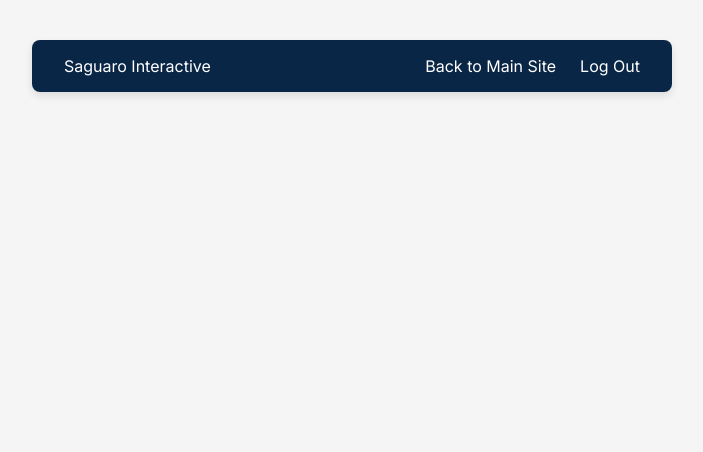
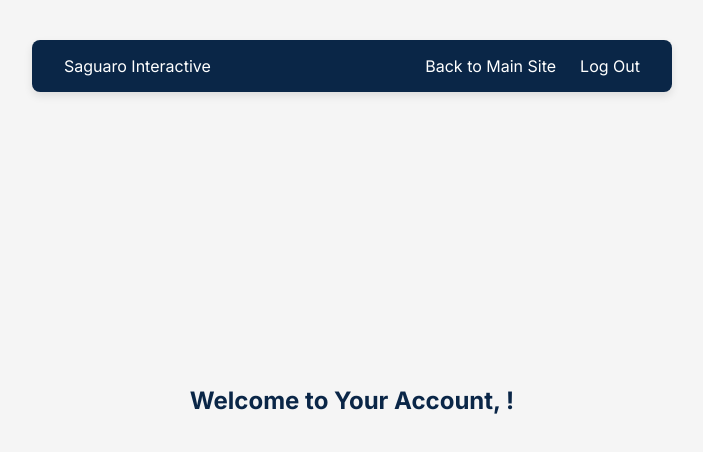
Before and after one commit to computerengineeringkid/Crusoefinal1-main, a plain HTML site: page myaccount.html in a window 1280 px wide. Shown: the whole page, without its empty margins (288-991 px from the left). Drawn offline with Linux system fonts and the light colour scheme.

Commit message:
fix. destroyed last repository. new one
fix

```diff
--- a/myaccount.html
+++ b/myaccount.html
@@ -24,12 +24,11 @@
             </div>
         </nav>
     </header>
-    <main>
-        <section class="account-section">
-            <!-- Welcome message with the logged in user's name -->
-            <h2>Welcome to Your Account, <span id="loggedInUser"></span>!</h2>
+    <div class="container">
+          <h2>Welcome to Your Account, <span id="loggedInUser"></span>!</h2>
+        </div>
         </section>
-    </main>
+
 
     <script>
         /* Retrieve the logged in user from local storage */
--- a/styles.css
+++ b/styles.css
@@ -391,3 +391,9 @@ a {
     text-decoration: none;
     color: inherit;
 }
+.container {
+    display: flex;
+    justify-content: center;
+    align-items: center;
+    height: 100vh; /* Set the height of the container to the full viewport height */
+  }
```
